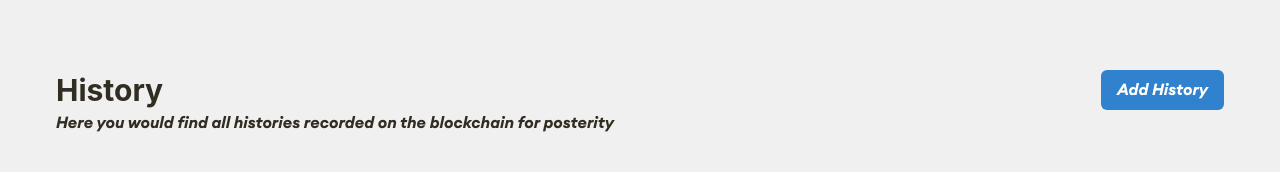
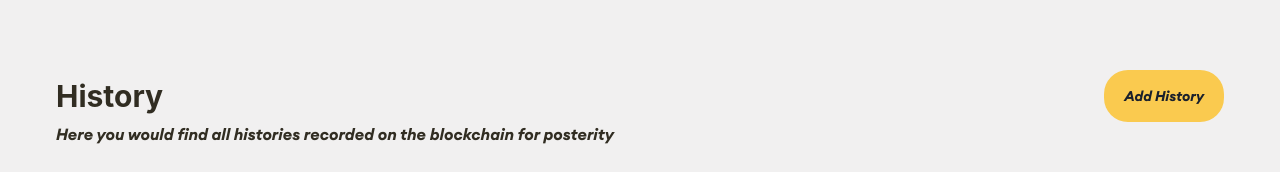
Before and after one commit to Giftea/savingHistory-blockchain-for-good, a Next.js app in the folder frontend/: page /history in a window 1280 px wide. Shown: the part 134-306 px from the top of the page. Built offline with nearby package versions, Linux system fonts and the light colour scheme; no server answers; what wagmi would draw is missing.

Commit message:
added demo video

```diff
--- a/frontend/pages/history/index.js
+++ b/frontend/pages/history/index.js
@@ -34,8 +34,8 @@ export default function ({ jwt, api_key, api_secret }) {
         url: "https://api.pinata.cloud/data/pinList?includesCount=false&metadata[category]=histories.json",
         headers: {
           pinata_api_key: api_key,
-          pinata_secret_api_key: api_secret
-        }
+          pinata_secret_api_key: api_secret,
+        },
       };
 
       const res = await axios(config);
@@ -43,7 +43,7 @@ export default function ({ jwt, api_key, api_secret }) {
 
       const historiesRes = await axios({
         method: "get",
-        url: getIpfsUrl(hash)
+        url: getIpfsUrl(hash),
       });
 
       setHistories(historiesRes.data);
@@ -51,9 +51,9 @@ export default function ({ jwt, api_key, api_secret }) {
   };
 
   useEffect(() => {
-    getHistories()
+    getHistories();
     if (jwt != undefined) getHistories();
-  },[]);
+  }, []);
   return (
     <div className="bg-ash py-20 px-5 md:px-10 lg:px-14">
       <div className="w-full pb-10 mb-6">
@@ -62,9 +62,11 @@ export default function ({ jwt, api_key, api_secret }) {
             <Heading as="h1" size="lg" noOfLines={1}>
               History
             </Heading>
-            <Button colorScheme="blue" size={"md"}>
+            <button
+              className={`bg-primary text-sm py-4 px-5 rounded-3xl`}
+            >
               Add History
-            </Button>
+            </button>
           </Flex>
         </Box>
         <div className="">
```
